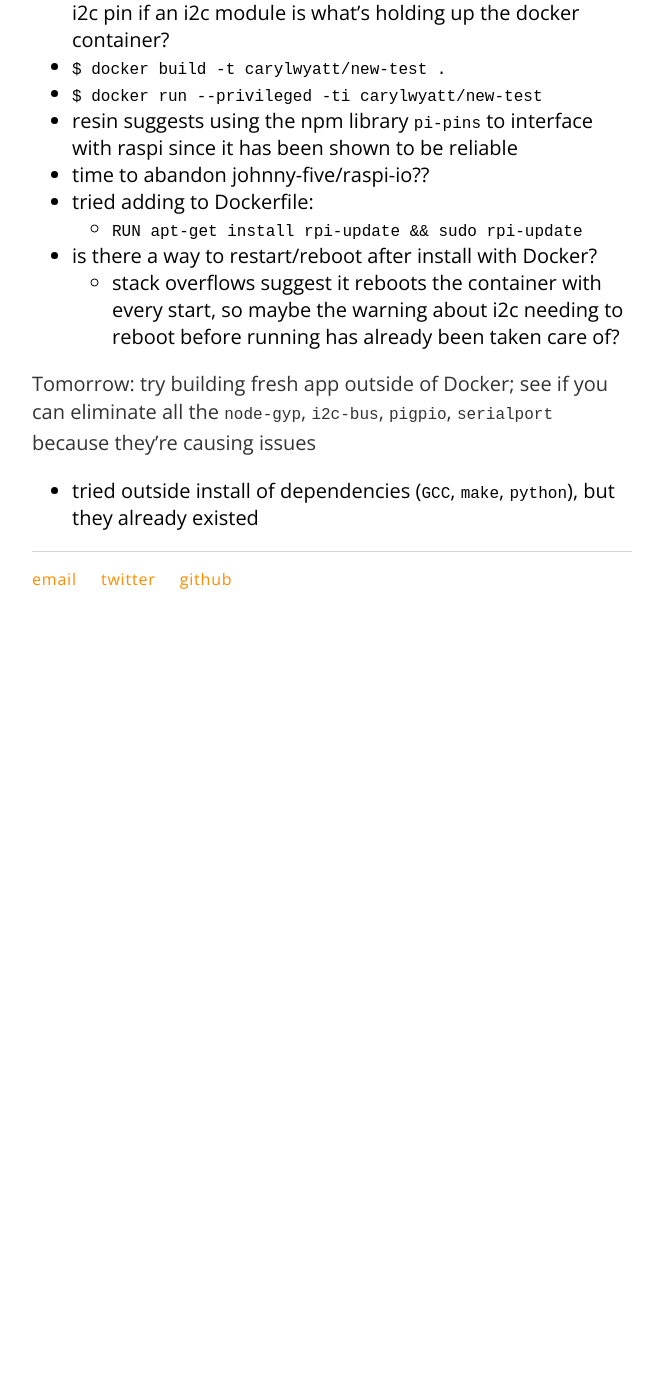
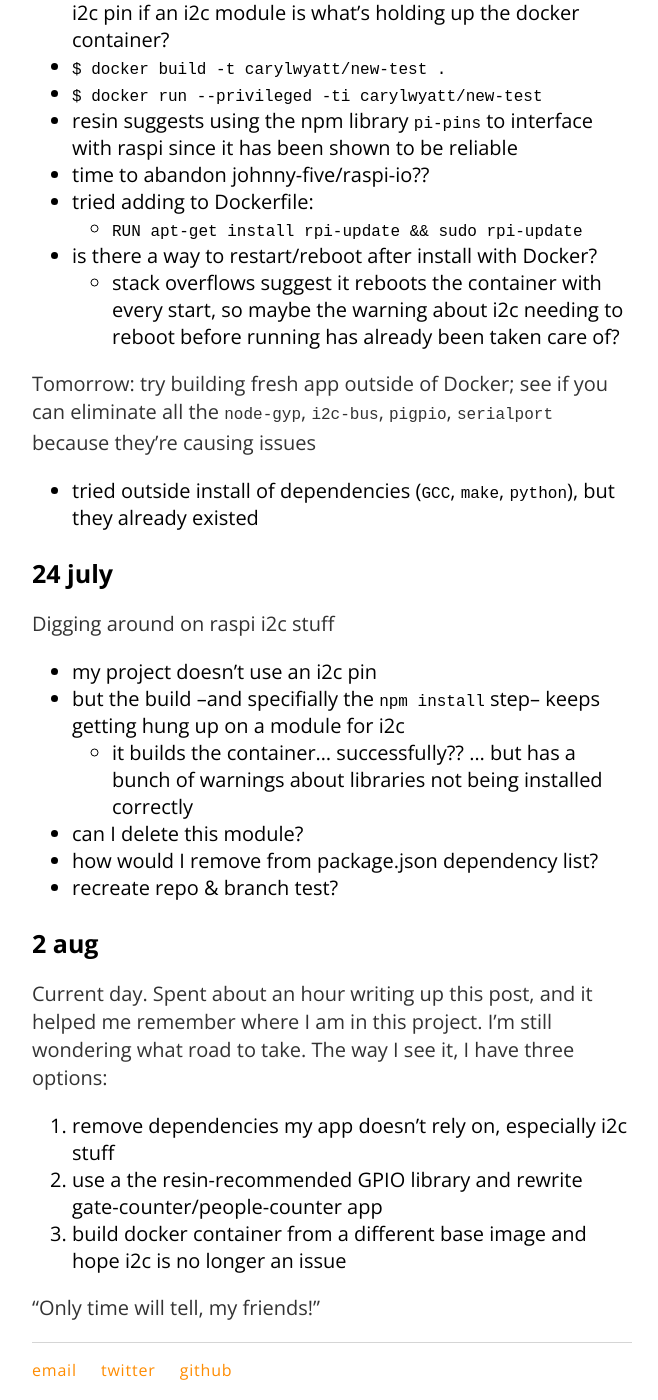
Before and after one commit to carylwyatt/carylwyatt.github.io, a Jekyll site: the page built from _posts/2018-08-03-work-log-jul-30.md, in a window 1280 px wide and 1400 px high, scrolled down 4474 px. Shown: the whole window, without its empty margins (308-966 px from the left). Built offline with Jekyll 4.4.1, drawn with Linux system fonts in a browser that asks for light colours; before the commit the page ends 5104 px from its top, so only the background shows below that.

Commit message:
added 24 july notes and today's thoughts

```diff
--- a/_posts/2018-08-03-work-log-jul-30.md
+++ b/_posts/2018-08-03-work-log-jul-30.md
@@ -113,3 +113,23 @@ RasPi people counter saga, continued
 
 Tomorrow: try building fresh app outside of Docker; see if you can eliminate all the `node-gyp`, `i2c-bus`, `pigpio`, `serialport` because they're causing issues
 - tried outside install of dependencies (`GCC`, `make`, `python`), but they already existed
+
+### 24 july
+
+Digging around on raspi i2c stuff
+
+- my project doesn't use an i2c pin
+- but the build --and specifially the `npm install` step-- keeps getting hung up on a module for i2c
+  - it builds the container... successfully?? ... but has a bunch of warnings about libraries not being installed correctly
+- can I delete this module?
+- how would I remove from package.json dependency list?
+- recreate repo & branch test?
+
+### 2 aug
+
+Current day. Spent about an hour writing up this post, and it helped me remember where I am in this project. I'm still wondering what road to take. The way I see it, I have three options:
+1. remove dependencies my app doesn't rely on, especially i2c stuff
+1. use a the resin-recommended GPIO library and rewrite gate-counter/people-counter app
+1. build docker container from a different base image and hope i2c is no longer an issue
+
+"Only time will tell, my friends!"
```
